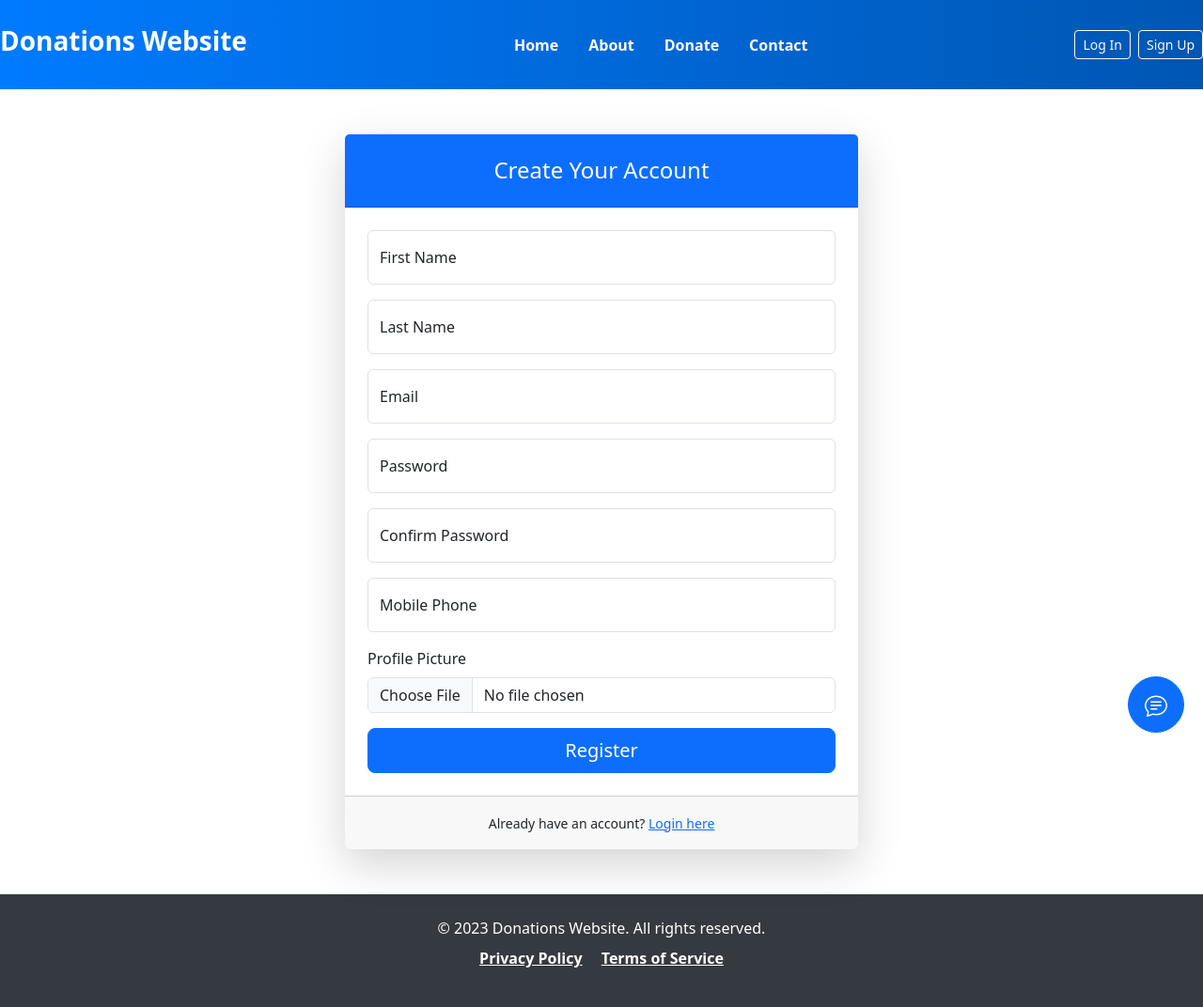
After one commit to mokhtarjo21/DjProject, a Django app: page /register/ in a window 1280 px wide. The commit adds this page. Shown: the whole page at 94% size. Run offline with Django 5.2, Linux system fonts and the light colour scheme.

Commit message:
add login and signup pages

```diff
--- a/DjProject/urls.py
+++ b/DjProject/urls.py
@@ -16,10 +16,18 @@ Including another URLconf
 """
 from django.contrib import admin
 from django.urls import path , include
-
+from .views import *
 urlpatterns = [
     path('admin/', admin.site.urls),
     path('home/', include('users.urls')),
     path ('chat', include('chatgpt.urls')),
+    # path ('projects', include('projects.urls')),
+    # path ('catogery', include('catogery.urls')),
+    # path ('commentes', include('commentes.urls')),
+    # path ('reports', include('reports.urls')),
+    # path ('users', include('users.urls')),
+    path ('login/', login.as_view(), name='login'),
+    path ('register/', register.as_view(), name='register'),
+    # path ('logout', logout_view, name='logout'),
 
 ]
--- /dev/null
+++ b/DjProject/views.py
@@ -0,0 +1,42 @@
+from django.shortcuts import render
+from django.core.mail import send_mail
+from django.conf import settings
+from django.contrib.auth import authenticate,login,logout
+from django.views import View
+class login(View):
+    def get(self, request):
+        return render(request, 'users/login.html')
+
+    def post(self, request):
+        email = request.POST.get('email')
+        password = request.POST.get('password')
+        current_password = User.objects.get(email=email).password
+        if password == current_password:
+            # Send email
+            subject = 'Login Successful'
+            message = 'You have successfully logged in.'
+            request.session['id']=User.objects.get(email=email).id
+            request.session['fname']=User.objects.get(email=email).fname
+            login(request)
+            return render(request, 'home.html')
+        else:
+            return render(request, 'users/login.html')
+
+class register(View):
+    def get(self, request):
+        return render(request, 'users/signup.html')
+
+    def post(self, request):
+        fname = request.POST.get('fname')
+        lname = request.POST.get('lname')
+        email = request.POST.get('email')
+        password = request.POST.get('password')
+        facebook_acount = request.POST.get('facebook_acount')
+        Birthdate = request.POST.get('Birthdate')
+        phone = request.POST.get('phone')
+        # user = User(fname=fname, lname=lname, email=email, password=password, facebook_acount=facebook_acount, Birthdate=Birthdate, phone=phone)
+        # user.save()
+        # subject = 'Welcome to Our Service'
+        # message = f'Hello {fname}, thank you for registering!'
+        # send_mail(subject, message, settings.DEFAULT_FROM_EMAIL, [email])
+        return render(request, 'user/activation.html')
--- /dev/null
+++ b/static/signup_vailed.js
@@ -0,0 +1,45 @@
+document.addEventListener("DOMContentLoaded", function () {
+    const form = document.querySelector("form");
+    const firstName = document.getElementById("first_name");
+    const lastName = document.getElementById("last_name");
+    const email = document.getElementById("email");
+    const password = document.getElementById("password");
+    const confirmPassword = document.getElementById("confirm_password");
+    const mobilePhone = document.getElementById("mobile_phone");
+
+    form.addEventListener("submit", function (event) {
+        let isValid = true;
+
+        // Validate First Name
+        if (firstName.value.trim() === "") {
+            alert("First Name is required.");
+            isValid = false;
+        }
+
+        // Validate Last Name
+        if (lastName.value.trim() === "") {
+            alert("Last Name is required.");
+            isValid = false;
+        }
+
+
+        // Validate Password
+        if (password.value.length < 6) {
+            alert("Password must be at least 6 characters long.");
+            isValid = false;
+        }
+
+        // Validate Confirm Password
+        if (password.value !== confirmPassword.value) {
+            alert("Passwords do not match.");
+            isValid = false;
+        }
+
+
+
+        // Prevent form submission if validation fails
+        if (!isValid) {
+            event.preventDefault();
+        }
+    });
+});
--- a/templates/header-footer.html
+++ b/templates/header-footer.html
@@ -35,8 +35,8 @@
                     </ul>
                 </nav>
                 <div class="d-flex align-items-center gap-2">
-                    <a href="#" class="btn btn-outline-light btn-sm my-2">Log In</a>
-                    <a href="#" class="btn btn-outline-light btn-sm">Sign Up</a>
+                    <a href="/login" class="btn btn-outline-light btn-sm my-2">Log In</a>
+                    <a href="/register" class="btn btn-outline-light btn-sm">Sign Up</a>
                 </div>
             </div>
         </div>
@@ -45,7 +45,10 @@
     <!-- Footer -->
     <div class="chat-icon" style="position: fixed; bottom: 20px; right: 20px; z-index: 1000;">
         <button id="chatButton" class="btn btn-primary rounded-circle" style="width: 60px; height: 60px;">
-            <i class="bi bi-chat-dots" style="font-size: 24px;"></i>
+            <svg xmlns="http://www.w3.org/2000/svg" width="24" height="24" fill="currentColor" class="bi bi-chat-text" viewBox="0 0 16 16">
+                <path d="M2.678 11.894a1 1 0 0 1 .287.801 11 11 0 0 1-.398 2c1.395-.323 2.247-.697 2.634-.893a1 1 0 0 1 .71-.074A8 8 0 0 0 8 14c3.996 0 7-2.807 7-6s-3.004-6-7-6-7 2.808-7 6c0 1.468.617 2.83 1.678 3.894m-.493 3.905a22 22 0 0 1-.713.129c-.2.032-.352-.176-.273-.362a10 10 0 0 0 .244-.637l.003-.01c.248-.72.45-1.548.524-2.319C.743 11.37 0 9.76 0 8c0-3.866 3.582-7 8-7s8 3.134 8 7-3.582 7-8 7a9 9 0 0 1-2.347-.306c-.52.263-1.639.742-3.468 1.105"/>
+                <path d="M4 5.5a.5.5 0 0 1 .5-.5h7a.5.5 0 0 1 0 1h-7a.5.5 0 0 1-.5-.5M4 8a.5.5 0 0 1 .5-.5h7a.5.5 0 0 1 0 1h-7A.5.5 0 0 1 4 8m0 2.5a.5.5 0 0 1 .5-.5h4a.5.5 0 0 1 0 1h-4a.5.5 0 0 1-.5-.5"/>
+              </svg>
         </button>
         <div id="chatBox" class="card shadow" style="display: none; position: absolute; bottom: 70px; right: 0; width: 300px;">
             <div class="card-header bg-primary text-white">
--- /dev/null
+++ b/templates/users/signup.html
@@ -0,0 +1,55 @@
+{% extends "header-footer.html" %}
+{%load static%}
+{% block content %}
+<div class="container mt-5">
+    <div class="row justify-content-center">
+        <div class="col-md-6">
+            <div class="card shadow-lg border-0">
+                <div class="card-header bg-primary text-white text-center py-4">
+                    <h4 class="mb-0">Create Your Account</h4>
+                </div>
+                <div class="card-body p-4">
+                    <form method="post" enctype="multipart/form-data">
+                        {% csrf_token %}
+                        <div class="form-floating mb-3">
+                            <input type="text" id="first_name" name="first_name" class="form-control" placeholder="First Name" required>
+                            <label for="first_name">First Name</label>
+                        </div>
+                        <div class="form-floating mb-3">
+                            <input type="text" id="last_name" name="last_name" class="form-control" placeholder="Last Name" required>
+                            <label for="last_name">Last Name</label>
+                        </div>
+                        <div class="form-floating mb-3">
+                            <input type="email" id="email" name="email" class="form-control" placeholder="Email" required>
+                            <label for="email">Email</label>
+                        </div>
+                        <div class="form-floating mb-3">
+                            <input type="password" id="password" name="password" class="form-control" placeholder="Password" required>
+                            <label for="password">Password</label>
+                        </div>
+                        <div class="form-floating mb-3">
+                            <input type="password" id="confirm_password" name="confirm_password" class="form-control" placeholder="Confirm Password" required>
+                            <label for="confirm_password">Confirm Password</label>
+                        </div>
+                        <div class="form-floating mb-3">
+                            <input type="text" id="mobile_phone" name="mobile_phone" class="form-control" placeholder="Mobile Phone" pattern="^01[0-2,5]{1}[0-9]{8}$" title="Enter a valid Egyptian phone number" required>
+                            <label for="mobile_phone">Mobile Phone</label>
+                        </div>
+                        <div class="mb-3">
+                            <label for="profile_picture" class="form-label">Profile Picture</label>
+                            <input type="file" id="profile_picture" name="profile_picture" class="form-control">
+                        </div>
+                        <div class="d-grid">
+                            <button type="submit" class="btn btn-primary btn-lg">Register</button>
+                        </div>
+                    </form>
+                </div>
+                <div class="card-footer text-center py-3">
+                    <small>Already have an account? <a href="{% url 'login' %}" class="text-primary">Login here</a></small>
+                </div>
+            </div>
+        </div>
+    </div>
+</div>
+<script src="{%static 'signup_vailed.js' %}"></script>
+{% endblock %}
--- a/users/urls.py
+++ b/users/urls.py
@@ -4,4 +4,5 @@ from django.urls import path , include
 urlpatterns = [
     path('', home, name='home'),
 
+
 ]
```
Also changed, not shown: templates/basic.html (+15 -1 lines), templates/users/login.html (added, +28 -0 lines), users/models.py (+7 -0 lines), catogery/urls.py (added), commentes/urls.py (added), projects/urls.py (added), reports/urls.py (added).
